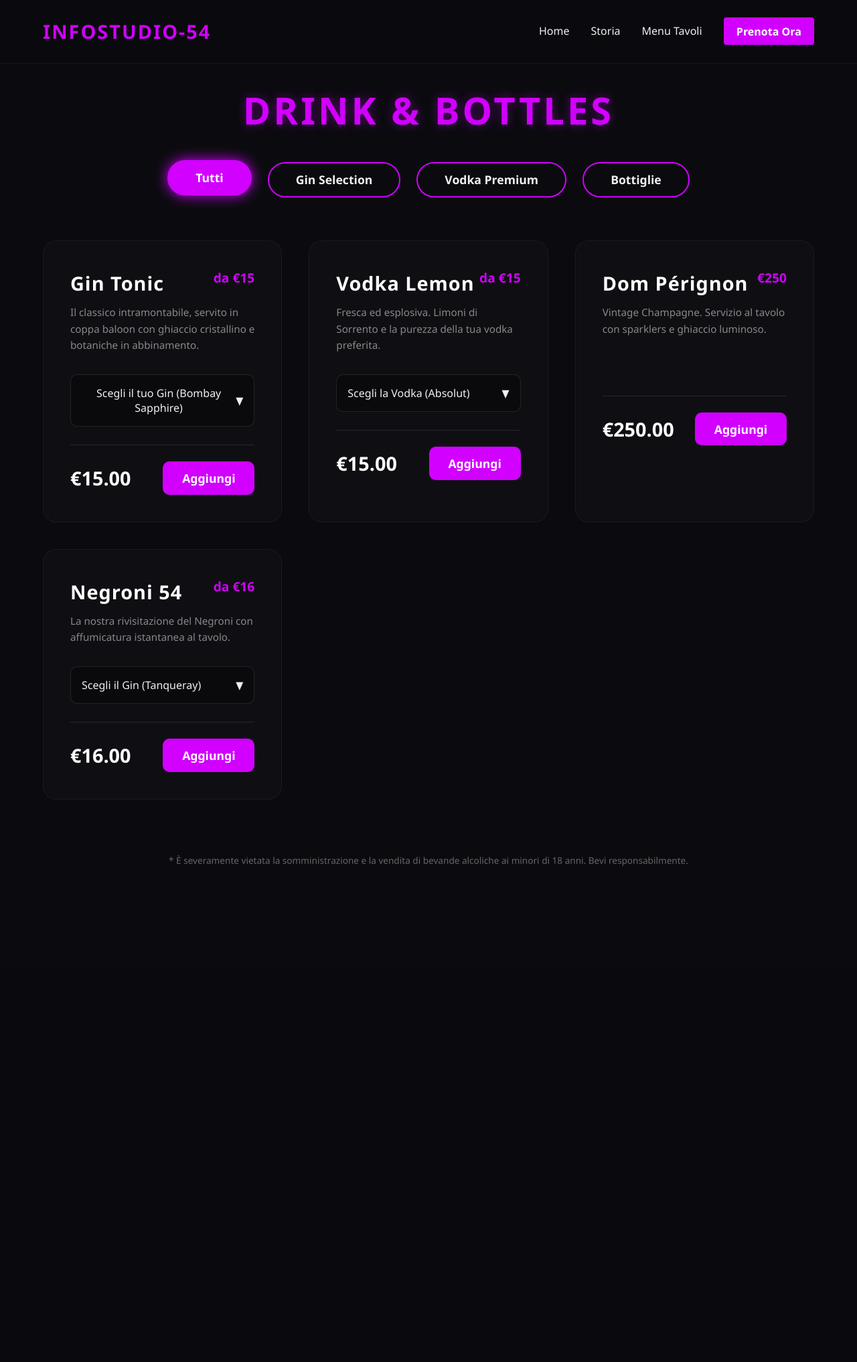
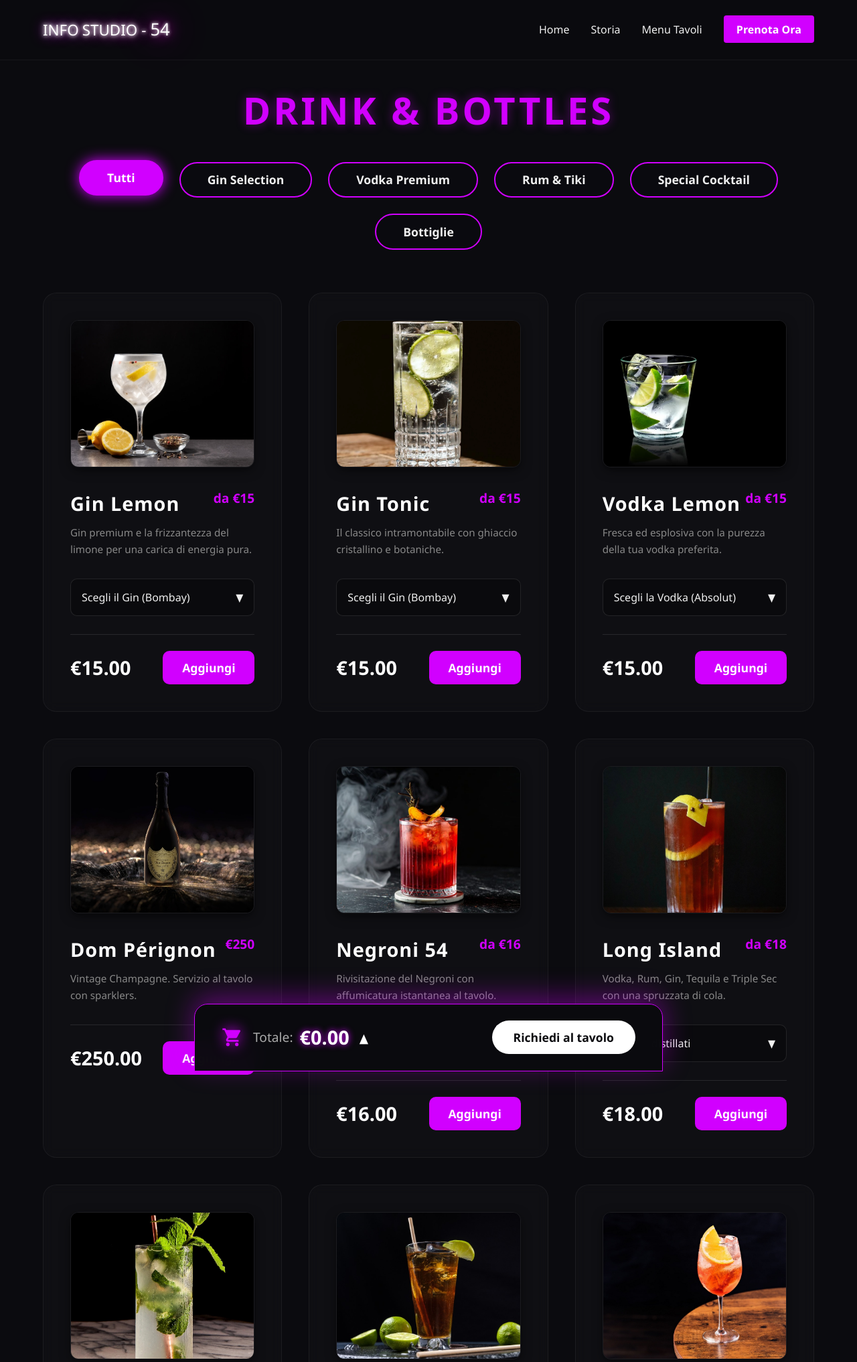
Before and after one commit to Frappa251/InfoStudio-54, a PHP site: page /pages/menu.html in a window 1280 px wide. Shown: the top 2034 px of the page at 67% size. Before the commit the page ends 1294 px from the top, so only its background shows below. Run offline with PHP 8.4, Linux system fonts and the light colour scheme.

Commit message:
aggiunta immagini sel menu

```diff
--- a/assets/css/style.css
+++ b/assets/css/style.css
@@ -46,49 +46,40 @@ body {
 }
 
 .logo-neon-wrapper {
-    padding: 20px;
     display: flex;
     justify-content: center;
     align-items: center;
-    background: transparent;
+    /* Rimosso il padding eccessivo per snellire la navbar */
 }
 
 .logo-neon {
-    font-family: 'Monoton', cursive, sans-serif; /* Un font in stile disco anni '70 */
-    font-size: 3.5rem;
+    font-family: 'Monoton', cursive, sans-serif;
+    font-size: 1.4rem; /* Ridotto da 2.5rem per renderlo proporzionato */
     color: #fff;
     text-transform: uppercase;
-    cursor: default;
-    user-select: none;
-    transition: transform 0.3s ease;
-}
-
-.logo-neon span {
-    display: inline-block;
 }
 
 .word-info {
     color: #fff;
-    text-shadow: 0 0 5px #fff, 0 0 10px #fff, 0 0 20px var(--accent-color), 0 0 40px var(--accent-color);
+    text-shadow: 0 0 5px #fff, 0 0 10px #fff, 0 0 20px var(--accent-color);
 }
-
 
 .word-studio {
     color: #fff;
-    text-shadow: 0 0 5px #fff, 0 0 10px #fff, 0 0 20px var(--accent-hover), 0 0 40px var(--accent-hover);
+    text-shadow: 0 0 5px #fff, 0 0 10px #fff, 0 0 20px var(--accent-hover);
     margin-left: 5px;
 }
 
-/* Stile aggiunto per il trattino */
 .hyphen {
     color: #fff;
-    margin-left: 8px;
+    margin-left: 6px; /* Leggermente ridotto */
     text-shadow: 0 0 5px #fff, 0 0 10px #fff, 0 0 20px var(--accent-color);
 }
 
 .number-54 {
     color: #fff;
-    margin-left: 8px;
+    font-size: 1.6rem; /* Ridotto drasticamente da 4rem */
+    margin-left: 6px;
     text-shadow: 0 0 5px #fff, 0 0 20px #ff00ea, 0 0 60px #ff00ea;
 }
 
@@ -172,3 +163,21 @@ body {
     font-size: 0.9rem;
     color: #666;
 }
+
+
+.drink-image {
+    width: 100%;
+    height: 220px;
+    object-fit: cover;
+    border-radius: 12px;
+    margin-bottom: 1.5rem;
+    border: 1px solid rgba(255, 255, 255, 0.05);
+    transition: transform 0.4s cubic-bezier(0.175, 0.885, 0.32, 1.275), box-shadow 0.4s ease;
+    box-shadow: 0 5px 15px rgba(0, 0, 0, 0.5);
+}
+
+.drink-card:hover .drink-image {
+    transform: scale(1.03);
+    box-shadow: 0 10px 25px rgba(209, 0, 255, 0.25);
+    border-color: rgba(209, 0, 255, 0.3);
+}
--- a/assets/js/main.js
+++ b/assets/js/main.js
@@ -12,7 +12,7 @@ document.addEventListener('DOMContentLoaded', () => {
                 part.classList.remove('flicker');
             }, Math.random() * 130 + 20);
 
-            setTimeout(randomFlicker, Math.random() * 500 + 100);
+            setTimeout(randomFlicker, Math.random() * 200 + 100);
         };
 
         randomFlicker();
--- a/pages/menu.html
+++ b/pages/menu.html
@@ -7,10 +7,15 @@
     <link rel="stylesheet" href="../assets/css/style.css">
     <link rel="stylesheet" href="../assets/css/menu.css">
     <script src="../assets/js/menu.js" defer></script>
+    <script src="../assets/js/main.js" defer></script>
 </head>
 <body>
     <nav class="navbar">
-        <div class="logo">InfoStudio-54</div>
+        <div class="logo-neon-wrapper">
+    <div class="logo-neon" id="mainLogo">
+        <span class="word-info">Info</span><span class="word-studio">Studio</span><span class="hyphen">-</span><span class="number-54">54</span>
+    </div>
+</div>
         <ul class="nav-links">
             <li><a href="../index.html">Home</a></li>
             <li><a href="storia.html">Storia</a></li>
@@ -26,128 +31,125 @@
     <button class="filter-btn active" data-filter="all">Tutti</button>
     <button class="filter-btn" data-filter="gin">Gin Selection</button>
     <button class="filter-btn" data-filter="vodka">Vodka Premium</button>
+    <button class="filter-btn" data-filter="rum">Rum & Tiki</button>
+    <button class="filter-btn" data-filter="cocktails">Special Cocktail</button>
     <button class="filter-btn" data-filter="bottles">Bottiglie</button>
 </div>
 
        <div class="menu-grid">
+    <div class="drink-card" data-category="gin" data-baseprice="15" data-currentprice="15">
+        <img src="../assets/images/gin-lemon.jpg" alt="Gin Lemon" class="drink-image">
+        <div class="drink-header"><div class="drink-name">Gin Lemon</div><div class="drink-base-price">da €15</div></div>
+        <div class="drink-desc">Gin premium e la frizzantezza del limone per una carica di energia pura.</div>
+        <button class="drink-options-btn"><span>Scegli il Gin (Bombay)</span><span class="toggle-icon">▼</span></button>
+        <div class="options-panel">
+            <div class="option-item selected" data-extra="0"><span>Bombay Sapphire</span><span>+ €0</span></div>
+            <div class="option-item" data-extra="5"><span>Gin Mare</span><span>+ €5</span></div>
+        </div>
+        <div class="add-section"><div class="final-price">€15.00</div><button class="btn-add">Aggiungi</button></div>
+    </div>
 
     <div class="drink-card" data-category="gin" data-baseprice="15" data-currentprice="15">
-                <div class="drink-header">
-                    <div class="drink-name">Gin Tonic</div>
-                    <div class="drink-base-price">da €15</div>
+        <img src="../assets/images/gin-tonic.jpg" alt="Gin Tonic" class="drink-image">
+        <div class="drink-header"><div class="drink-name">Gin Tonic</div><div class="drink-base-price">da €15</div></div>
+        <div class="drink-desc">Il classico intramontabile con ghiaccio cristallino e botaniche.</div>
+        <button class="drink-options-btn"><span>Scegli il Gin (Bombay)</span><span class="toggle-icon">▼</span></button>
+        <div class="options-panel">
+            <div class="option-item selected" data-extra="0"><span>Bombay Sapphire</span><span>+ €0</span></div>
+            <div class="option-item" data-extra="3"><span>Hendrick's</span><span>+ €3</span></div>
         </div>
-                <div class="drink-desc">Il classico intramontabile, servito in coppa baloon con ghiaccio cristallino e botaniche in abbinamento.</div>
-
-                <button class="drink-options-btn">
-                    <span>Scegli il tuo Gin (Bombay Sapphire)</span>
-                    <span class="toggle-icon">▼</span>
-                </button>
-                <div class="options-panel">
-                    <div class="option-item selected" data-extra="0">
-                        <span>Bombay Sapphire</span>
-                        <span>+ €0</span>
-                    </div>
-                    <div class="option-item" data-extra="3">
-                        <span>Hendrick's</span>
-                        <span>+ €3</span>
-                    </div>
-                    <div class="option-item" data-extra="5">
-                        <span>Gin Mare</span>
-                        <span>+ €5</span>
-                    </div>
-                    <div class="option-item" data-extra="8">
-                        <span>Monkey 47</span>
-                        <span>+ €8</span>
-                    </div>
-                </div>
-
-                <div class="add-section">
-                    <div class="final-price">€15.00</div>
-                    <button class="btn-add">Aggiungi</button>
-                </div>
+        <div class="add-section"><div class="final-price">€15.00</div><button class="btn-add">Aggiungi</button></div>
     </div>
 
     <div class="drink-card" data-category="vodka" data-baseprice="15" data-currentprice="15">
-                <div class="drink-header">
-                    <div class="drink-name">Vodka Lemon</div>
-                    <div class="drink-base-price">da €15</div>
+        <img src="../assets/images/vodka-lemon.jpg" alt="Vodka Lemon" class="drink-image">
+        <div class="drink-header"><div class="drink-name">Vodka Lemon</div><div class="drink-base-price">da €15</div></div>
+        <div class="drink-desc">Fresca ed esplosiva con la purezza della tua vodka preferita.</div>
+        <button class="drink-options-btn"><span>Scegli la Vodka (Absolut)</span><span class="toggle-icon">▼</span></button>
+        <div class="options-panel">
+            <div class="option-item selected" data-extra="0"><span>Absolut</span><span>+ €0</span></div>
+            <div class="option-item" data-extra="5"><span>Grey Goose</span><span>+ €5</span></div>
         </div>
-                <div class="drink-desc">Fresca ed esplosiva. Limoni di Sorrento e la purezza della tua vodka preferita.</div>
-
-                <button class="drink-options-btn">
-                    <span>Scegli la Vodka (Absolut)</span>
-                    <span class="toggle-icon">▼</span>
-                </button>
-                <div class="options-panel">
-                    <div class="option-item selected" data-extra="0">
-                        <span>Absolut</span>
-                        <span>+ €0</span>
-                    </div>
-                    <div class="option-item" data-extra="4">
-                        <span>Belvedere</span>
-                        <span>+ €4</span>
-                    </div>
-                    <div class="option-item" data-extra="5">
-                        <span>Grey Goose</span>
-                        <span>+ €5</span>
-                    </div>
-                </div>
-
-                <div class="add-section">
-                    <div class="final-price">€15.00</div>
-                    <button class="btn-add">Aggiungi</button>
-                </div>
+        <div class="add-section"><div class="final-price">€15.00</div><button class="btn-add">Aggiungi</button></div>
     </div>
 
     <div class="drink-card" data-category="bottles" data-baseprice="250" data-currentprice="250">
-                <div class="drink-header">
-                    <div class="drink-name">Dom Pérignon</div>
-                    <div class="drink-base-price">€250</div>
-                </div>
-                <div class="drink-desc">Vintage Champagne. Servizio al tavolo con sparklers e ghiaccio luminoso.</div>
-
-                <button class="drink-options-btn" style="visibility: hidden;">
-                    <span>-</span>
-                </button>
-
-                <div class="add-section" style="margin-top: 0;">
-                    <div class="final-price">€250.00</div>
-                    <button class="btn-add">Aggiungi</button>
-                </div>
+        <img src="../assets/images/dom-perignon.jpg" alt="Dom Pérignon" class="drink-image">
+        <div class="drink-header"><div class="drink-name">Dom Pérignon</div><div class="drink-base-price">€250</div></div>
+        <div class="drink-desc">Vintage Champagne. Servizio al tavolo con sparklers.</div>
+        <div class="add-section" style="margin-top: 2rem;"><div class="final-price">€250.00</div><button class="btn-add">Aggiungi</button></div>
     </div>
 
-            <div class="drink-card" data-category="gin" data-baseprice="16" data-currentprice="16">
-                <div class="drink-header">
-                    <div class="drink-name">Negroni 54</div>
-                    <div class="drink-base-price">da €16</div>
+    <div class="drink-card" data-category="cocktails" data-baseprice="16" data-currentprice="16">
+        <img src="../assets/images/negroni-54.jpg" alt="Negroni 54" class="drink-image">
+        <div class="drink-header"><div class="drink-name">Negroni 54</div><div class="drink-base-price">da €16</div></div>
+        <div class="drink-desc">Rivisitazione del Negroni con affumicatura istantanea al tavolo.</div>
+        <button class="drink-options-btn"><span>Scegli il Gin (Tanqueray)</span><span class="toggle-icon">▼</span></button>
+        <div class="options-panel">
+            <div class="option-item selected" data-extra="0"><span>Tanqueray</span><span>+ €0</span></div>
+            <div class="option-item" data-extra="4"><span>Roku Gin</span><span>+ €4</span></div>
         </div>
-                <div class="drink-desc">La nostra rivisitazione del Negroni con affumicatura istantanea al tavolo.</div>
-
-                <button class="drink-options-btn">
-                    <span>Scegli il Gin (Tanqueray)</span>
-                    <span class="toggle-icon">▼</span>
-                </button>
-                <div class="options-panel">
-                    <div class="option-item selected" data-extra="0">
-                        <span>Tanqueray</span>
-                        <span>+ €0</span>
-                    </div>
-                    <div class="option-item" data-extra="4">
-                        <span>Roku Gin</span>
-                        <span>+ €4</span>
-                    </div>
+        <div class="add-section"><div class="final-price">€16.00</div><button class="btn-add">Aggiungi</button></div>
     </div>
 
-                <div class="add-section">
-                    <div class="final-price">€16.00</div>
-                    <button class="btn-add">Aggiungi</button>
+    <div class="drink-card" data-category="cocktails" data-baseprice="18" data-currentprice="18">
+        <img src="../assets/images/long-island.jpg" alt="Long Island" class="drink-image">
+        <div class="drink-header"><div class="drink-name">Long Island</div><div class="drink-base-price">da €18</div></div>
+        <div class="drink-desc">Vodka, Rum, Gin, Tequila e Triple Sec con una spruzzata di cola.</div>
+        <button class="drink-options-btn"><span>Scegli i distillati</span><span class="toggle-icon">▼</span></button>
+        <div class="options-panel">
+            <div class="option-item selected" data-extra="0"><span>Standard Mix</span><span>+ €0</span></div>
+            <div class="option-item" data-extra="5"><span>Premium Mix</span><span>+ €5</span></div>
         </div>
+        <div class="add-section"><div class="final-price">€18.00</div><button class="btn-add">Aggiungi</button></div>
     </div>
 
+    <div class="drink-card" data-category="rum" data-baseprice="14" data-currentprice="14">
+        <img src="../assets/images/mojito.jpg" alt="Mojito" class="drink-image">
+        <div class="drink-header"><div class="drink-name">Mojito</div><div class="drink-base-price">da €14</div></div>
+        <div class="drink-desc">Menta fresca, lime, zucchero di canna e Rum bianco.</div>
+        <button class="drink-options-btn"><span>Scegli il Rum (Pampero)</span><span class="toggle-icon">▼</span></button>
+        <div class="options-panel">
+            <div class="option-item selected" data-extra="0"><span>Pampero Blanco</span><span>+ €0</span></div>
+            <div class="option-item" data-extra="3"><span>Bacardi</span><span>+ €3</span></div>
+        </div>
+        <div class="add-section"><div class="final-price">€14.00</div><button class="btn-add">Aggiungi</button></div>
     </div>
 
-        <div class="legal-disclaimer">
-            * È severamente vietata la somministrazione e la vendita di bevande alcoliche ai minori di 18 anni. Bevi responsabilmente.
+    <div class="drink-card" data-category="rum" data-baseprice="14" data-currentprice="14">
+        <img src="../assets/images/cuba-libre.jpg" alt="Cuba Libre" class="drink-image">
+        <div class="drink-header"><div class="drink-name">Cuba Libre</div><div class="drink-base-price">da €14</div></div>
+        <div class="drink-desc">Rum, cola e lime fresco. Semplice e inconfondibile.</div>
+        <button class="drink-options-btn"><span>Scegli il Rum (Pampero)</span><span class="toggle-icon">▼</span></button>
+        <div class="options-panel">
+            <div class="option-item selected" data-extra="0"><span>Pampero Especial</span><span>+ €0</span></div>
+            <div class="option-item" data-extra="5"><span>Kraken Spiced</span><span>+ €5</span></div>
+        </div>
+        <div class="add-section"><div class="final-price">€14.00</div><button class="btn-add">Aggiungi</button></div>
+    </div>
+
+    <div class="drink-card" data-category="cocktails" data-baseprice="12" data-currentprice="12">
+        <img src="../assets/images/spritz.jpg" alt="Spritz" class="drink-image">
+        <div class="drink-header"><div class="drink-name">Spritz</div><div class="drink-base-price">da €12</div></div>
+        <div class="drink-desc">Prosecco DOCG, soda e la base bitter che preferisci.</div>
+        <button class="drink-options-btn"><span>Scegli la base (Aperol)</span><span class="toggle-icon">▼</span></button>
+        <div class="options-panel">
+            <div class="option-item selected" data-extra="0"><span>Aperol</span><span>+ €0</span></div>
+            <div class="option-item" data-extra="0"><span>Campari</span><span>+ €0</span></div>
+        </div>
+        <div class="add-section"><div class="final-price">€12.00</div><button class="btn-add">Aggiungi</button></div>
+    </div>
+
+    <div class="drink-card" data-category="cocktails" data-baseprice="10" data-currentprice="10">
+        <img src="../assets/images/jagerbomb.png" alt="Jägerbomb" class="drink-image">
+        <div class="drink-header"><div class="drink-name">Jägerbomb</div><div class="drink-base-price">da €10</div></div>
+        <div class="drink-desc">Uno shot di Jägermeister immerso in energy drink.</div>
+        <button class="drink-options-btn"><span>Scegli Energy (Red Bull)</span><span class="toggle-icon">▼</span></button>
+        <div class="options-panel">
+            <div class="option-item selected" data-extra="0"><span>Red Bull</span><span>+ €0</span></div>
+            <div class="option-item" data-extra="0"><span>Monster</span><span>+ €0</span></div>
+        </div>
+        <div class="add-section"><div class="final-price">€10.00</div><button class="btn-add">Aggiungi</button></div>
     </div>
 </div>
 
```
Also changed, not shown: assets/images/cuba-libre.jpg (added), assets/images/dom-perignon.jpg (added), assets/images/gin-lemon.jpg (added), assets/images/gin-tonic.jpg (added), assets/images/jagerbomb.png (added), assets/images/long-island.jpg (added), assets/images/mojito.jpg (added), assets/images/negroni-54.jpg (added), assets/images/spritz.jpg (added), assets/images/vodka-lemon.jpg (added). Lines whose indentation alone changed are shown as unchanged.
